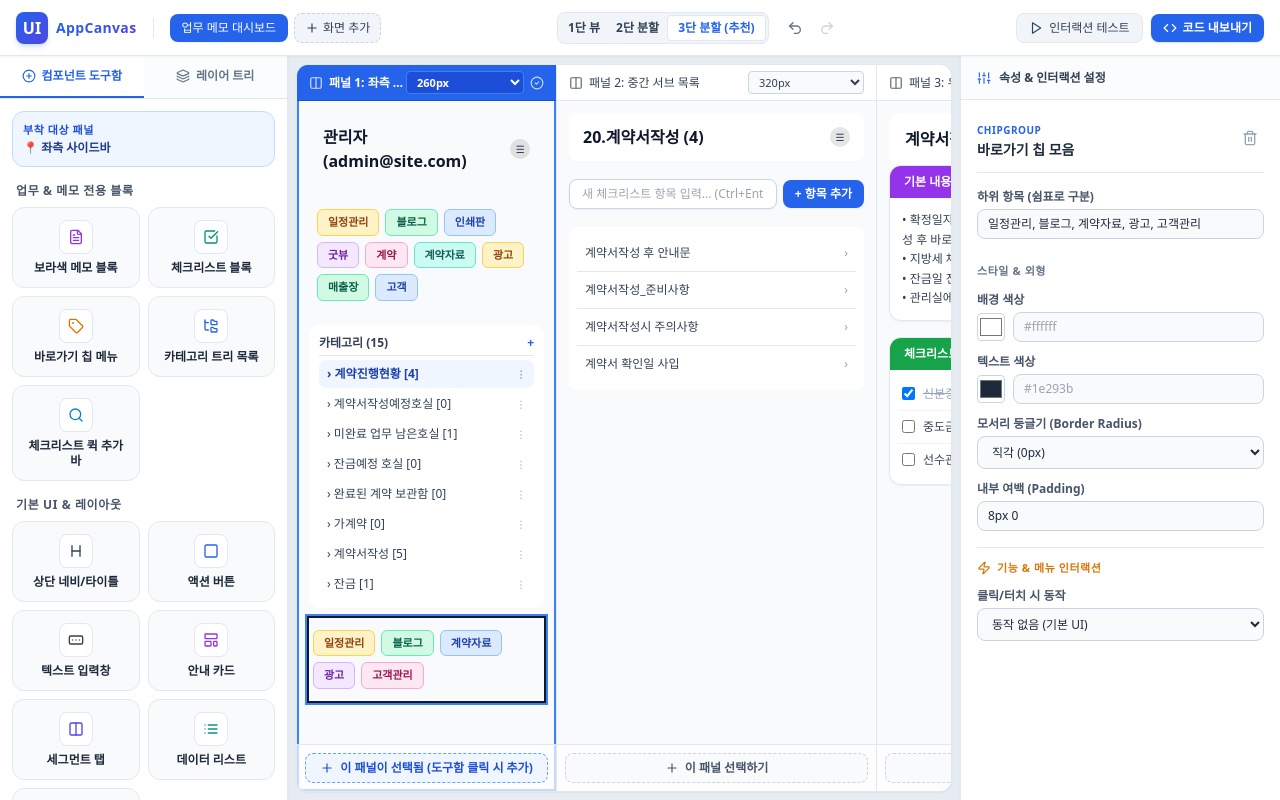
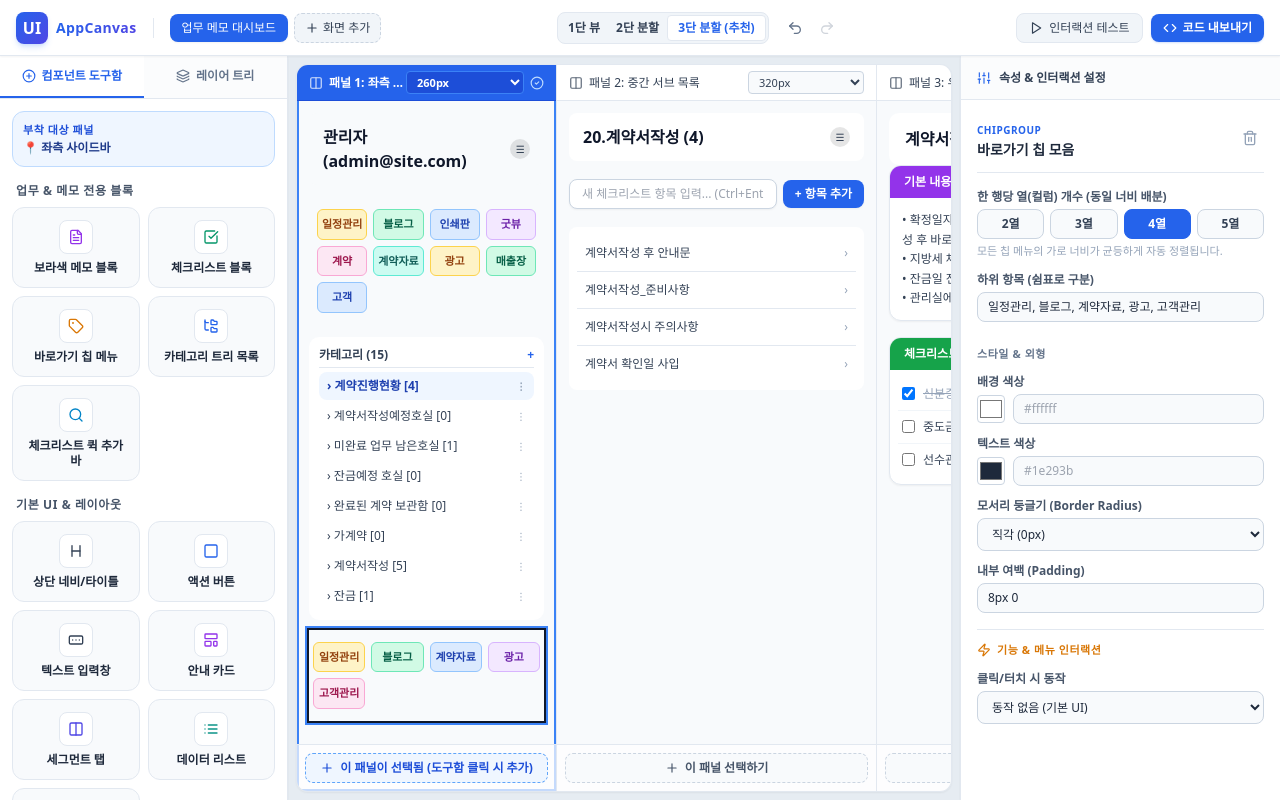
Before and after one commit to smartyoni/front_end_maker, a React (Vite) app: page / in a window 1280 px wide. Both pictures are taken after a click on the button "바로가기 칩 메뉴". Built offline with nearby package versions, Linux system fonts and the light colour scheme; a web font is replaced by a local one.

Commit message:
feat: enable custom columns (equal width grid) for chip menu buttons

```diff
--- a/src/components/canvas/CanvasItemRenderer.tsx
+++ b/src/components/canvas/CanvasItemRenderer.tsx
@@ -163,9 +163,13 @@ function renderComponentContent(comp: ComponentItem) {
         </div>
       );
 
-    case 'chipGroup':
+    case 'chipGroup': {
+      const cols = comp.columns || 4;
       return (
-        <div className="flex flex-wrap gap-1.5 p-1">
+        <div
+          className="grid gap-1.5 p-1 w-full"
+          style={{ gridTemplateColumns: `repeat(${cols}, minmax(0, 1fr))` }}
+        >
           {(comp.items || ['메뉴1', '메뉴2']).map((chip, idx) => {
             const colors = [
               'bg-amber-100 text-amber-800 border-amber-300',
@@ -179,7 +183,8 @@ function renderComponentContent(comp: ComponentItem) {
             return (
               <span
                 key={idx}
-                className={`px-2.5 py-1 rounded-md text-[11px] font-semibold border shadow-xs ${colorClass}`}
+                className={`w-full py-1.5 px-1 rounded-md text-[11px] font-semibold border shadow-xs text-center truncate flex items-center justify-center ${colorClass}`}
+                title={chip}
               >
                 {chip}
               </span>
@@ -187,6 +192,7 @@ function renderComponentContent(comp: ComponentItem) {
           })}
         </div>
       );
+    }
 
     case 'categoryList':
       return (
--- a/src/components/inspector/PropertyInspector.tsx
+++ b/src/components/inspector/PropertyInspector.tsx
@@ -48,6 +48,35 @@ export const PropertyInspector: React.FC = () => {
 
       {/* 기본 텍스트 및 속성 */}
       <div className="space-y-3">
+        {selectedComponent.type === 'chipGroup' && (
+          <div>
+            <label className="text-xs font-semibold text-slate-600 block mb-1">
+              한 행당 열(컬럼) 개수 (동일 너비 배분)
+            </label>
+            <div className="grid grid-cols-4 gap-1.5">
+              {[2, 3, 4, 5].map((col) => {
+                const isActive = (selectedComponent.columns || 4) === col;
+                return (
+                  <button
+                    key={col}
+                    onClick={() => handleUpdate({ columns: col })}
+                    className={`py-1.5 rounded-lg text-xs font-bold border transition ${
+                      isActive
+                        ? 'bg-blue-600 text-white border-blue-600 shadow-xs'
+                        : 'bg-slate-50 border-slate-300 text-slate-700 hover:bg-slate-100'
+                    }`}
+                  >
+                    {col}열
+                  </button>
+                );
+              })}
+            </div>
+            <p className="text-[11px] text-slate-400 mt-1">
+              모든 칩 메뉴의 가로 너비가 균등하게 자동 정렬됩니다.
+            </p>
+          </div>
+        )}
+
         {selectedComponent.headerColor !== undefined && (
           <div>
             <label className="text-xs font-semibold text-slate-600 block mb-1">상단 타이틀 바 색상 (Header Color)</label>
--- a/src/types/builder.ts
+++ b/src/types/builder.ts
@@ -40,6 +40,7 @@ export interface ComponentItem {
   imageUrl?: string;
   items?: string[]; // 탭, 리스트, 칩, 체크리스트용
   headerColor?: string; // 컬러 블록 상단 바 색상 (보라, 초록 등)
+  columns?: number; // 칩 메뉴나 그리드의 열(컬럼) 개수
   action?: ActionConfig;
   styles?: {
     backgroundColor?: string;
--- a/src/utils/codeGenerator.ts
+++ b/src/utils/codeGenerator.ts
@@ -56,10 +56,12 @@ function generateComponentJSX(comp: ComponentItem): string {
           </div>
         </div>`;
 
-    case 'chipGroup':
-      return `<div className="flex flex-wrap gap-1.5 p-1">
-          ${(comp.items || []).map((chip) => `<span className="px-2.5 py-1 rounded-md text-[11px] font-semibold border bg-slate-100 text-slate-800">${chip}</span>`).join('\n          ')}
+    case 'chipGroup': {
+      const cols = comp.columns || 4;
+      return `<div className="grid gap-1.5 p-1 w-full" style={{ gridTemplateColumns: 'repeat(${cols}, minmax(0, 1fr))' }}>
+          ${(comp.items || []).map((chip) => `<span className="w-full py-1.5 px-1 rounded-md text-[11px] font-semibold border bg-slate-100 text-slate-800 text-center truncate flex items-center justify-center shadow-xs">${chip}</span>`).join('\n          ')}
         </div>`;
+    }
 
     case 'categoryList':
       return `<div className="w-full space-y-1">
--- a/src/utils/defaultTemplates.ts
+++ b/src/utils/defaultTemplates.ts
@@ -28,6 +28,7 @@ export const INITIAL_SCREENS: Screen[] = [
             id: 'comp-chips',
             type: 'chipGroup',
             name: '바로가기 메뉴 칩',
+            columns: 4,
             items: ['일정관리', '블로그', '인쇄판', '굿뷰', '계약', '계약자료', '광고', '매출장', '고객'],
             styles: {
               padding: '10px 4px',
```
